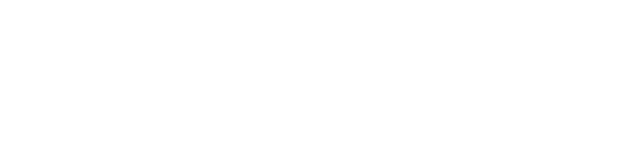
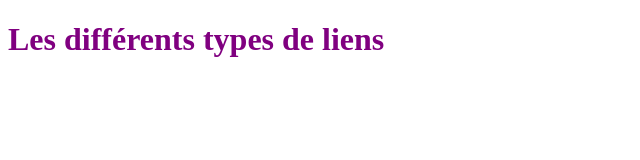
Before and after one commit to Mariam-26/les-liens, a plain HTML site: page public/index.html in a window 1280 px wide. Shown: the whole page, without its empty margins (0-640 px from the left). Drawn offline with Linux system fonts and the light colour scheme.

Commit message:
envoi sur github

```diff
--- a/assets/scss/style.scss
+++ b/assets/scss/style.scss
@@ -0,0 +1,3 @@
+h1 {
+  color: purple;
+}
--- a/public/index.html
+++ b/public/index.html
@@ -5,8 +5,9 @@
   <meta http-equiv="X-UA-Compatible" content="IE=edge">
   <meta name="viewport" content="width=device-width, initial-scale=1.0">
   <title>Devoir 1</title>
+  <link rel="stylesheet" href="css/style.css">
 </head>
 <body>
-
+  <h1>Les différents types de liens</h1>
 </body>
 </html>
```
Also changed, not shown: public/css/style.css, 1 other file.
